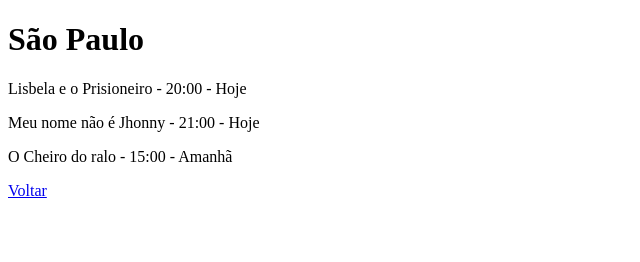
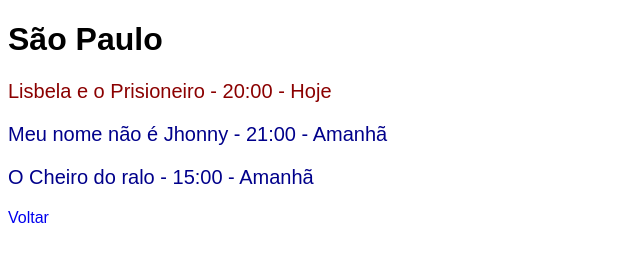
Before and after one commit to karkinho/Hut8---HTML-e-CSS-para-iniciantes, a plain HTML site: page aula_2/exercicio/estados/sp.html in a window 1280 px wide. Shown: the whole page, without its empty margins (0-640 px from the left). Drawn offline with Linux system fonts and the light colour scheme.

Commit message:
aula 2 exercicio completo

```diff
--- a/aula_2/exercicio/estados/sp.html
+++ b/aula_2/exercicio/estados/sp.html
@@ -3,13 +3,14 @@
   <head>
     <meta charset="UTF-8" />
     <meta name="viewport" content="width=device-width, initial-scale=1.0" />
+    <link rel="stylesheet" href="../style.css" />
     <title>Document</title>
   </head>
   <body>
     <h1>São Paulo</h1>
-    <p>Lisbela e o Prisioneiro - 20:00 - Hoje</p>
-    <p>Meu nome não é Jhonny - 21:00 - Hoje</p>
-    <p>O Cheiro do ralo - 15:00 - Amanhã</p>
-    <a href="../index.html">Voltar</a>
+    <p class="filmes_de_hoje">Lisbela e o Prisioneiro - 20:00 - Hoje</p>
+    <p class="filmes_de_amanha">Meu nome não é Jhonny - 21:00 - Amanhã</p>
+    <p class="filmes_de_amanha">O Cheiro do ralo - 15:00 - Amanhã</p>
+    <a class="remove_underline" href="../index.html">Voltar</a>
   </body>
 </html>
--- /dev/null
+++ b/aula_2/exercicio/style.css
@@ -0,0 +1,23 @@
+.filmes_de_hoje {
+  color: darkred;
+}
+
+.remove_underline {
+  text-decoration: none;
+}
+
+.filmes_de_amanha {
+  color: darkblue;
+}
+
+h2 a {
+  color: seagreen;
+}
+
+p {
+  font-size: 20px;
+}
+
+html {
+  font-family: Arial;
+}
```
Also changed, not shown: aula_2/exercicio/estados/rj.html (+5 -4 lines), aula_2/exercicio/index.html (+5 -2 lines).
